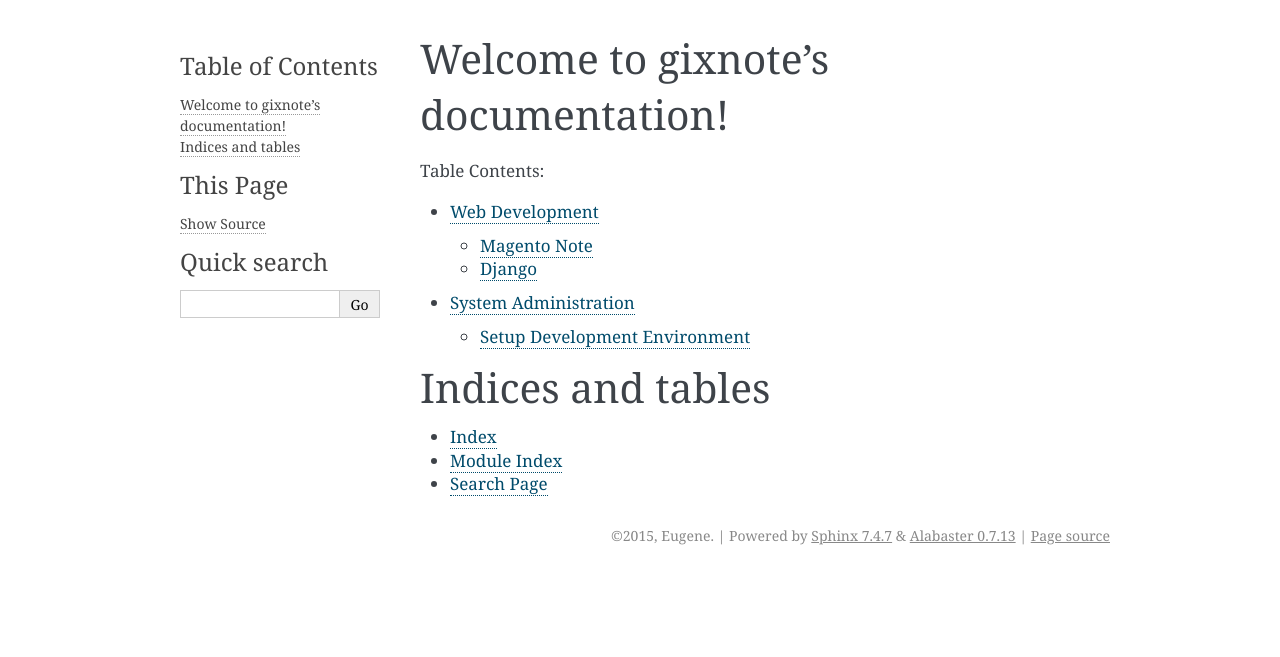
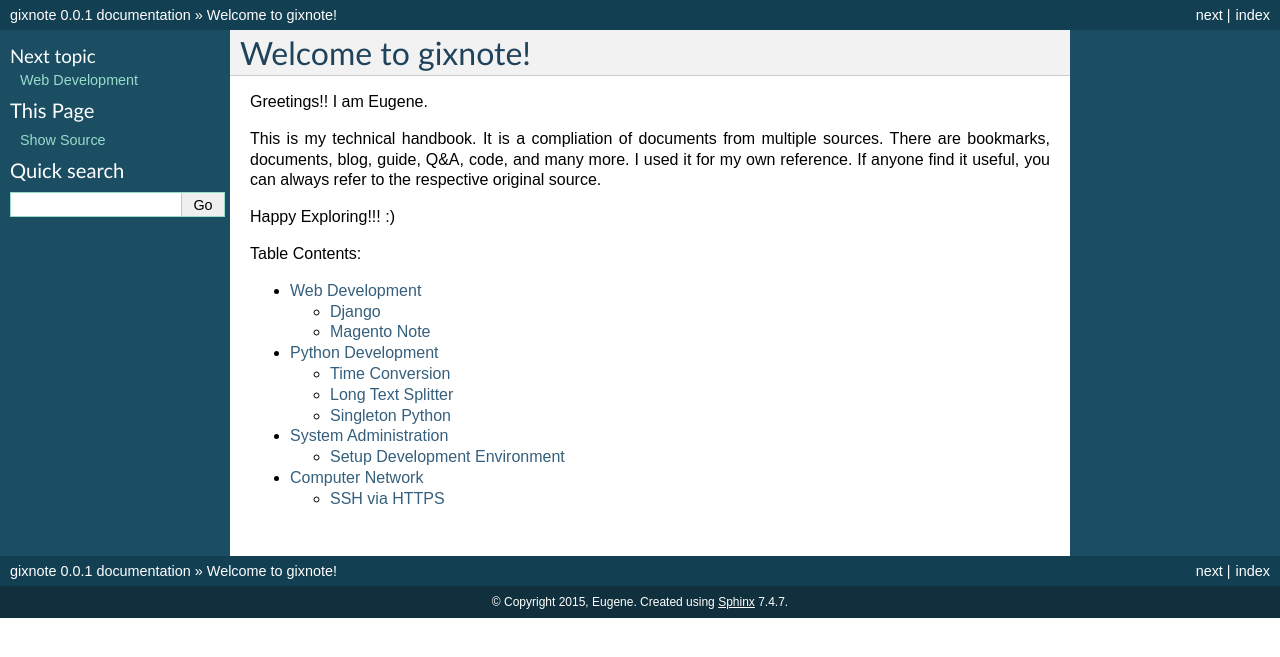
Before and after one commit to 9gix/gixnote, a Sphinx documentation site: the page built from source/index.rst, in a window 1280 px wide. Shown: the top 657 px of the page. Built offline with Sphinx 7.4.7, drawn with Linux system fonts in a browser that asks for light colours.

Commit message:
update notes
* add welcome note in homepage
* classic ui
* sidebar full toc
* migrated python (partial)
* include some django note
* include network note
* update sysadmin note

```diff
--- a/requirements.txt
+++ b/requirements.txt
@@ -1,3 +1,4 @@
 sphinx>=1.3.1,<1.4
 rst2pdf>=0.93,<1.0
 sphinxtogithub>=1.1.0,<1.2
+sphinxcontrib-fulltoc>=1.1,<1.2
--- a/source/conf.py
+++ b/source/conf.py
@@ -32,7 +32,8 @@ import shlex
 # ones.
 extensions = [
     'rst2pdf.pdfbuilder',
-    'sphinxtogithub'
+    'sphinxtogithub',
+    'sphinxcontrib.fulltoc',
 ]
 
 # Add any paths that contain templates here, relative to this directory.
@@ -112,7 +113,7 @@ todo_include_todos = False
 
 # The theme to use for HTML and HTML Help pages.  See the documentation for
 # a list of builtin themes.
-html_theme = 'alabaster'
+html_theme = 'classic'
 
 # Theme options are theme-specific and customize the look and feel of a theme
 # further.  For a list of options available for each theme, see the
--- /dev/null
+++ b/source/develop/python/index.rst
@@ -0,0 +1,9 @@
+Python Development
+==================
+
+.. toctree::
+   :maxdepth: 2
+
+   time-conversion
+   split-long-text
+   singleton
--- a/source/web/index.rst
+++ b/source/develop/web/index.rst
@@ -4,5 +4,5 @@ Web Development
 .. toctree::
    :maxdepth: 2
 
+   django/index
    magento/index
-   django/index
--- a/source/web/magento/index.rst
+++ b/source/develop/web/magento/index.rst
@@ -4,5 +4,6 @@ Magento Note
 .. toctree::
    :maxdepth: 2
 
+   Official Documents <http://devdocs.magento.com/>
    setup
    extension
--- a/source/index.rst
+++ b/source/index.rst
@@ -3,20 +3,25 @@
    You can adapt this file completely to your liking, but it should at least
    contain the root `toctree` directive.
 
-Welcome to gixnote's documentation!
-===================================
+Welcome to gixnote!
+===================
+
+Greetings!! I am Eugene.
+
+This is my technical handbook.
+It is a compliation of documents from multiple sources.
+There are bookmarks, documents, blog, guide, Q&A, code, and many more.
+I used it for my own reference.
+If anyone find it useful, you can always refer to the respective original source.
+
+Happy Exploring!!! :)
 
 Table Contents:
 
 .. toctree::
    :maxdepth: 2
 
-   web/index
+   develop/web/index
+   develop/python/index
    system/index
-
-Indices and tables
-==================
-
-* :ref:`genindex`
-* :ref:`modindex`
-* :ref:`search`
+   net/index
--- /dev/null
+++ b/source/net/index.rst
@@ -0,0 +1,7 @@
+Computer Network
+================
+
+.. toctree::
+   :maxdepth: 2
+
+   ssh-via-https
```
Also changed, not shown: source/develop/python/singleton.rst (added, +36 -0 lines), source/develop/python/split-long-text.rst (added, +16 -0 lines), source/develop/python/time-conversion.rst (added, +12 -0 lines), source/develop/web/django/index.rst (added, +10 -0 lines), source/net/ssh-via-https.rst (added, +11 -0 lines), source/system/devenv/general-tools.rst (added, +38 -0 lines), source/system/devenv/index.rst (+1 -37 lines), source/web/django/index.rst (deleted, +0 -7 lines), source/develop/web/magento/extension.rst (renamed from source/web/magento/extension.rst), source/develop/web/magento/setup.rst (renamed from source/web/magento/setup.rst).
